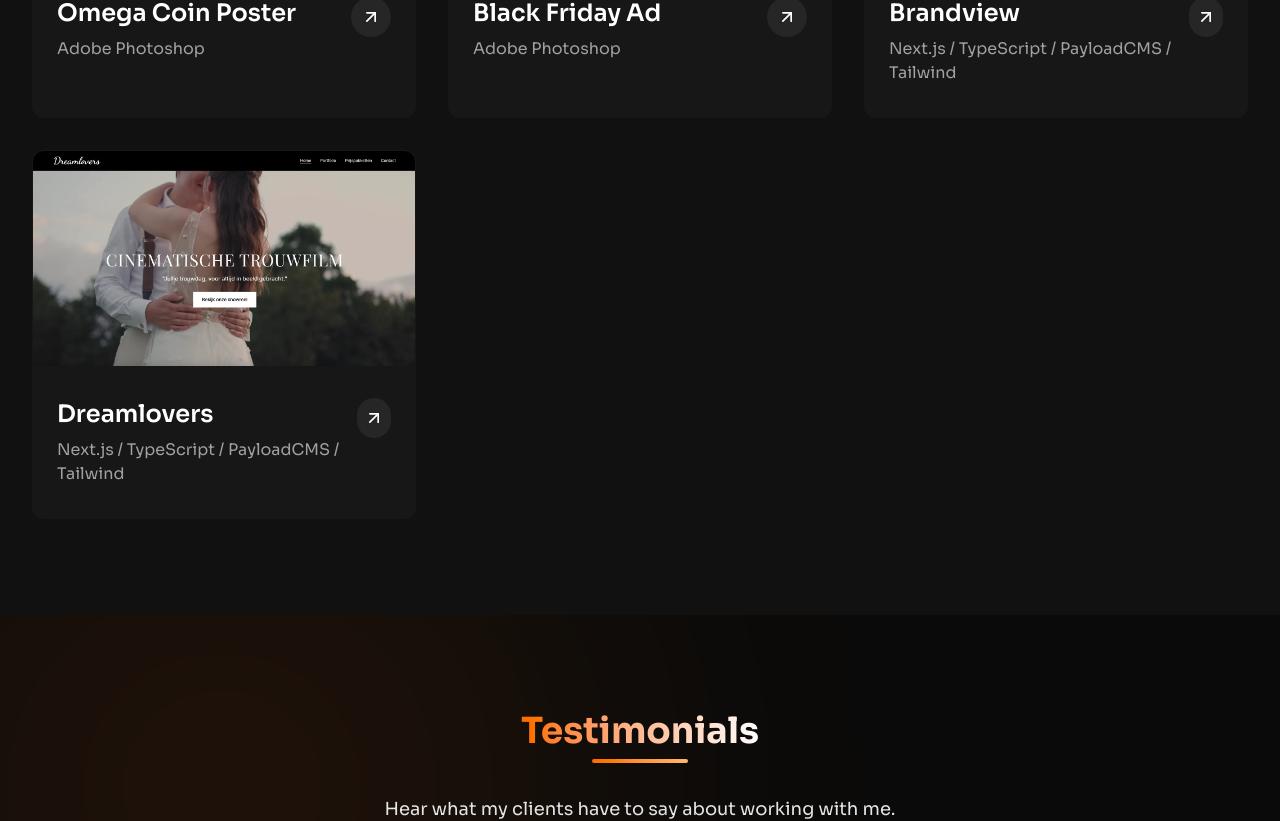
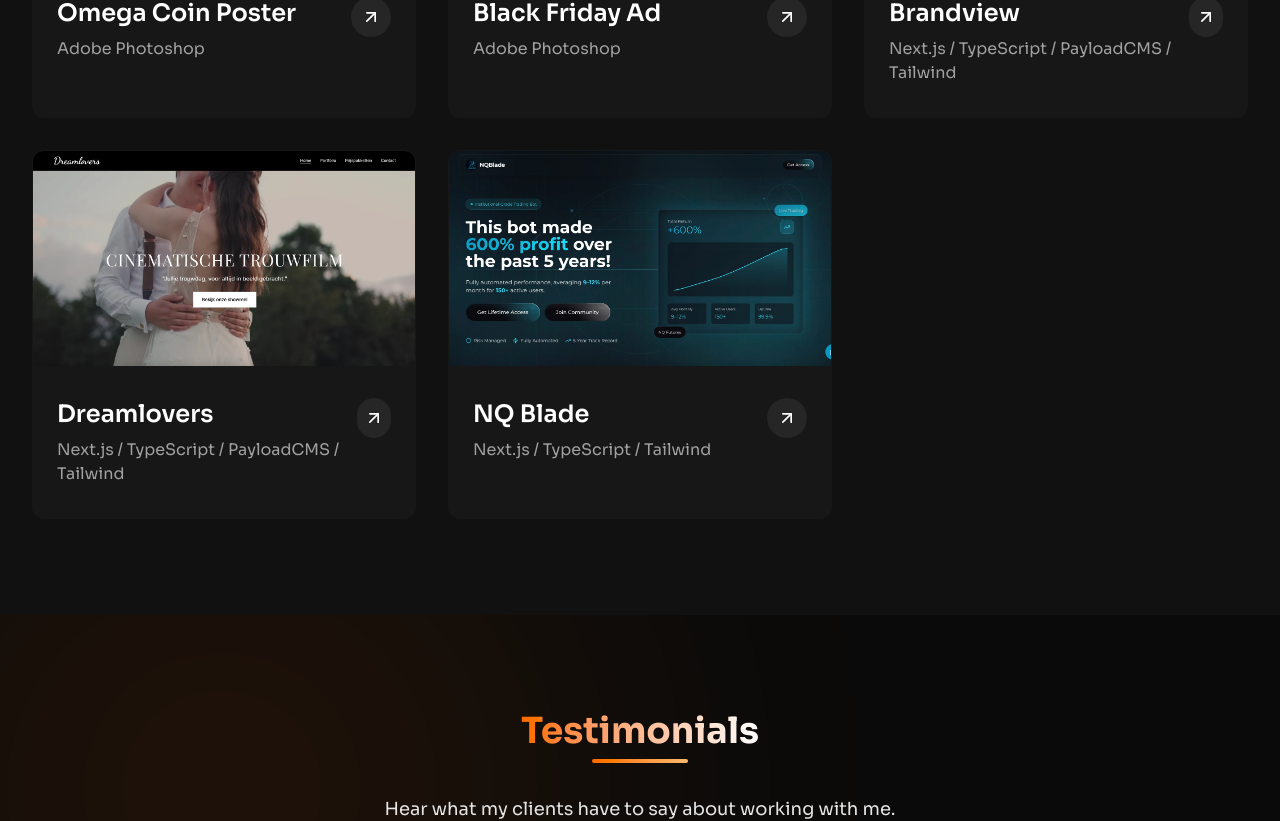
Before and after one commit to thibovonderlynckllc/tv-portfolio, a Next.js app: page / in a window 1280 px wide. Shown: the part 2689-3510 px from the top of the page. Built offline with nearby package versions, Linux system fonts and the light colour scheme.

Commit message:
added nqblade

```diff
--- a/src/app/data/projects.ts
+++ b/src/app/data/projects.ts
@@ -89,4 +89,15 @@ export const projects: Project[] = [
     tags: ['Web Application', 'Full-Stack', 'TypeScript', 'Responsive'],
     link: 'https://www.dreamlovers.be/',
   },
+  {
+    id: 8,
+    name: 'NQ Blade',
+    description: 'NQBlade is a fully automated trading bot I built for NQ Futures (E-mini Nasdaq-100), designed for precise, hands-off algorithmic trading. I created it to eliminate emotional decisions with 24/7 execution, strong risk controls (<15% max drawdown target), and consistent results.',
+    category: 'Full-Stack',
+    technology: 'Next.js / TypeScript / Tailwind',
+    imageUrl: '/images/projects/fullstack/nqbladeposter.webp',
+    fullPageImageUrl: '/images/projects/fullstack/nqbladefullpage.png',
+    tags: ['Web Application', 'Full-Stack', 'TypeScript', 'Responsive'],
+    link: 'https://nqblade.com/',
+  },
 ];
```
Also changed, not shown: public/images/projects/fullstack/nqbladeposter.webp (added), 1 other file (tests, documents, lock files or other folders).
